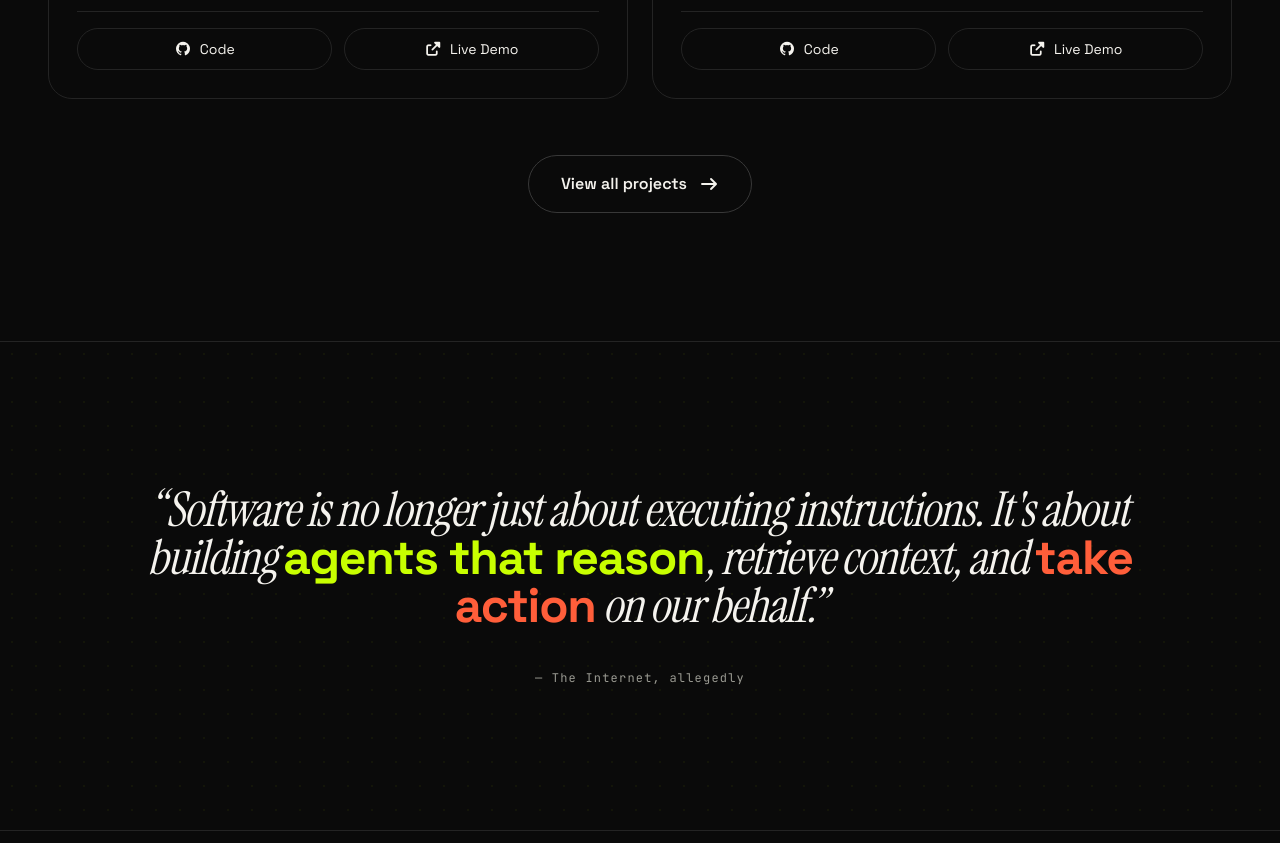
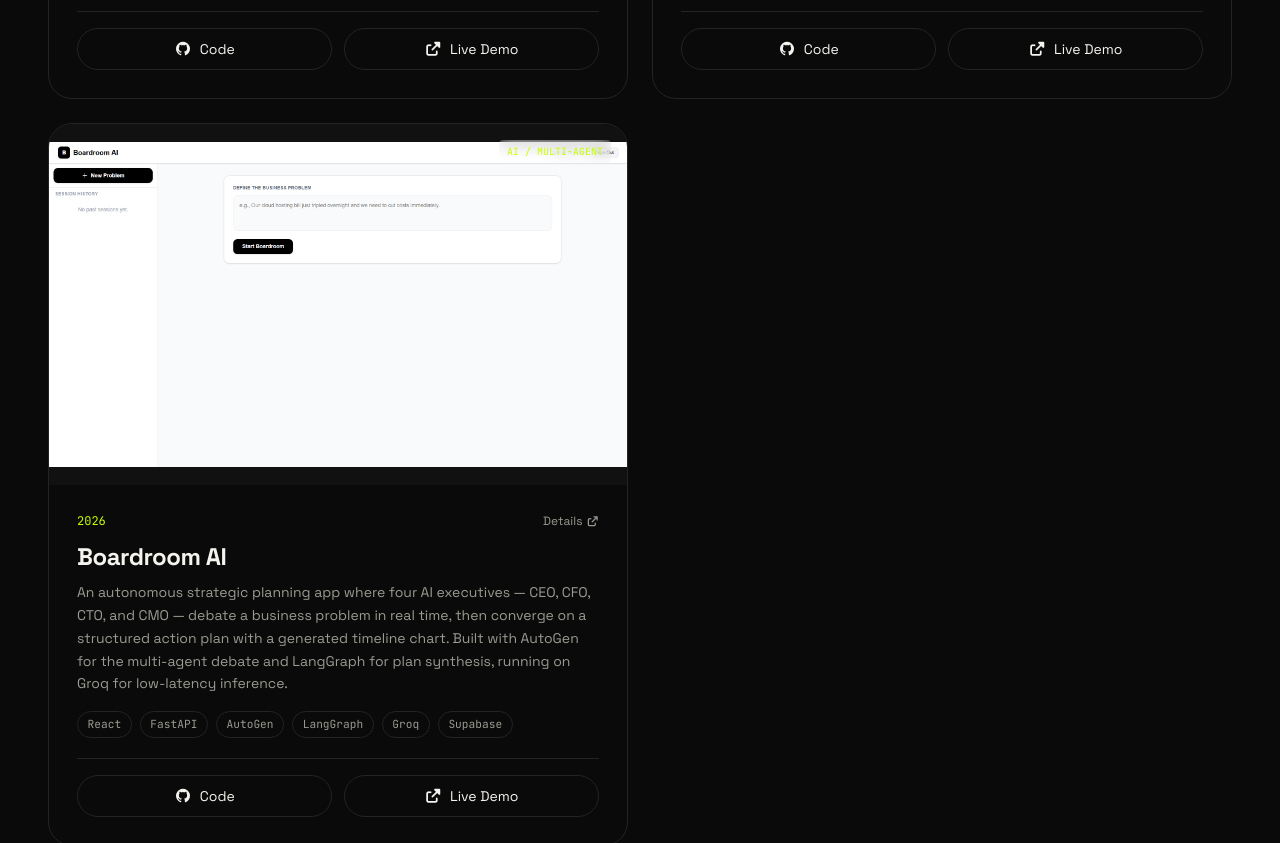
Before and after one commit to Zaid7700S/Portfolio, a Next.js app: page / in a window 1280 px wide. Shown: the part 4820-5663 px from the top of the page. Built offline with nearby package versions, Linux system fonts and the light colour scheme.

Commit message:
new project

```diff
--- a/components/Projects.tsx
+++ b/components/Projects.tsx
@@ -18,6 +18,7 @@ const gridMeta: Record<
   "ecom-store": { tag: "FULL-STACK", tagColor: "text-[var(--accent-2)]", year: "2026" },
   "lecture-agent": { tag: "AI / LLM AGENT", tagColor: "text-[var(--accent)]", year: "2026" },
   "quiz-app": { tag: "MOBILE", tagColor: "text-[var(--accent)]", year: "2025" },
+  "boardroom-ai": { tag: "AI / MULTI-AGENT", tagColor: "text-[var(--accent)]", year: "2026" },
 };
 
 const gridIds = Object.keys(gridMeta) as (keyof typeof gridMeta)[];
```
